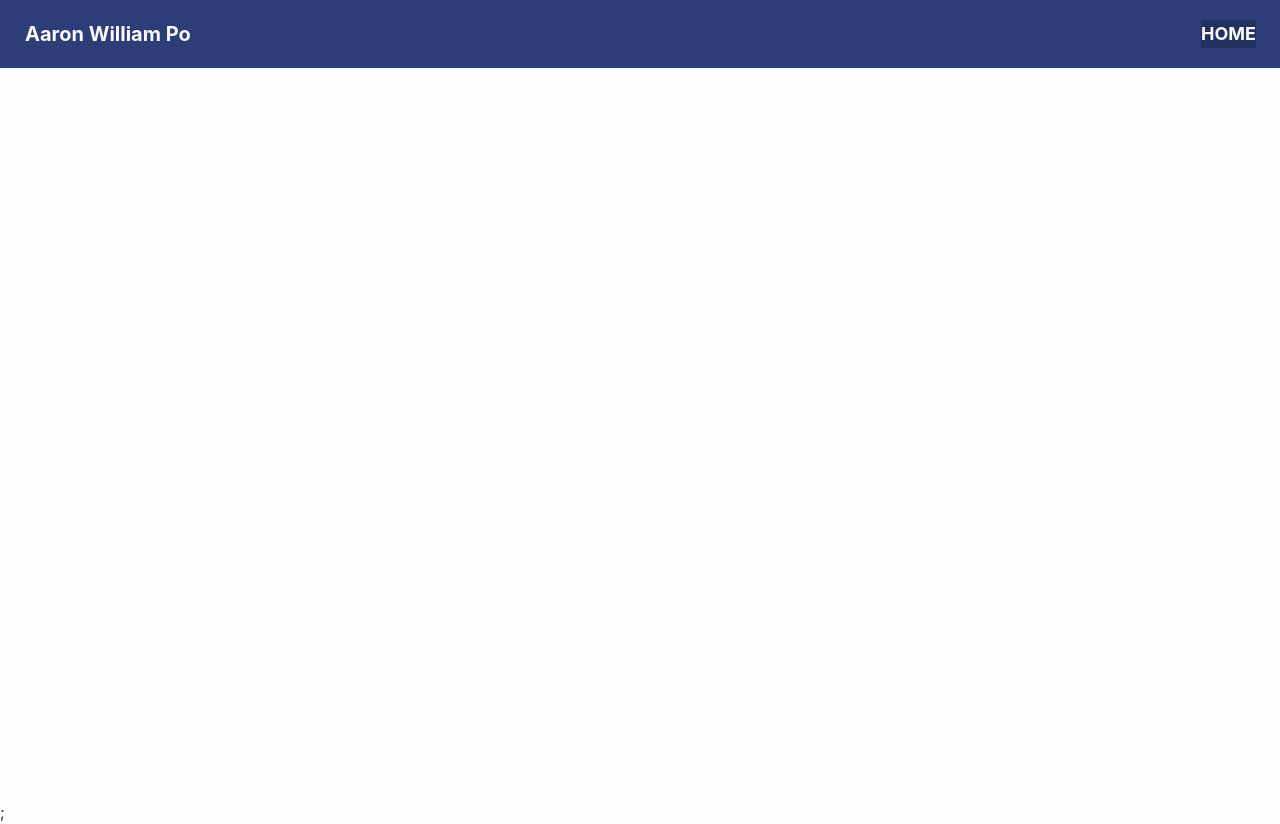
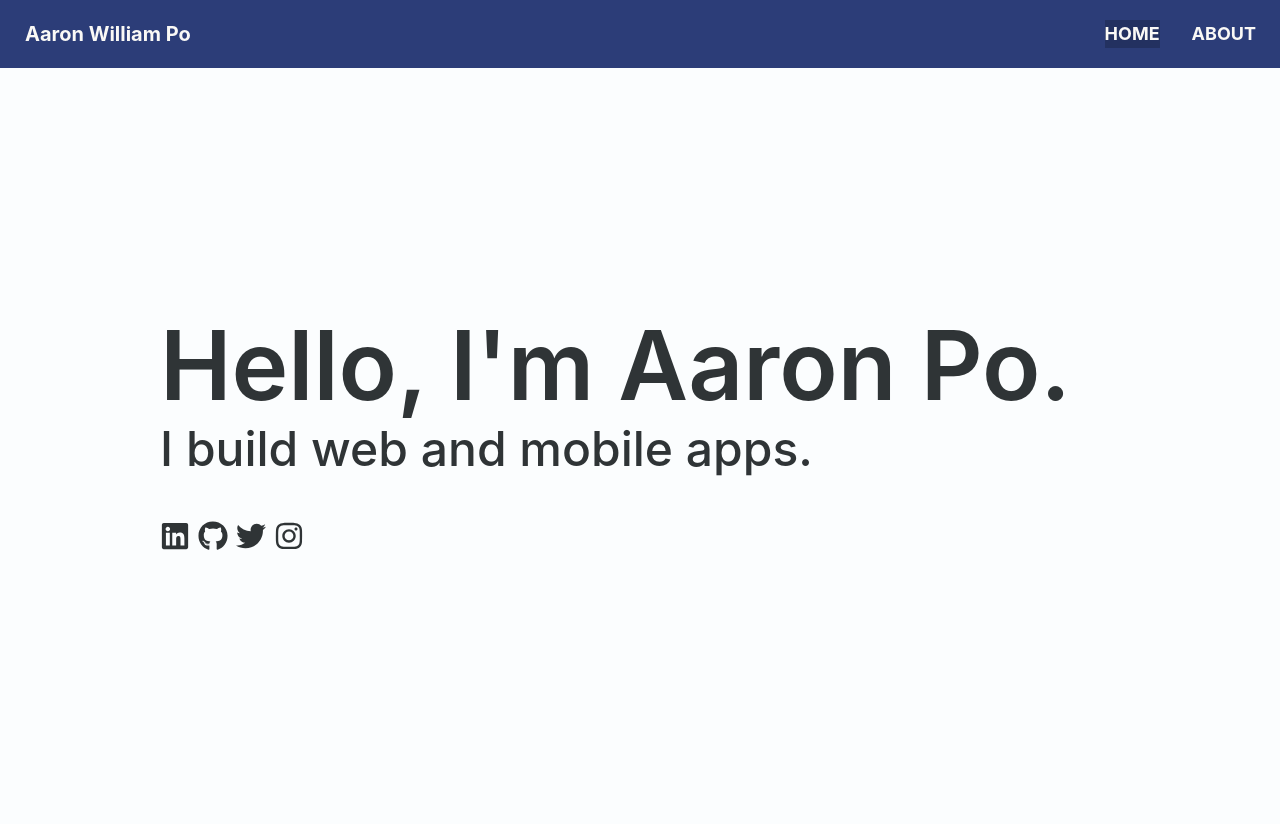
Before and after one commit to aaronpo97/portfolio, a Next.js app: page / in a window 1280 px wide. After the commit the page ends 800 px from the top, so only its background shows below. Built offline with nearby package versions, Linux system fonts and the light colour scheme.

Commit message:
Update dependencies, update home page

```diff
--- /dev/null
+++ b/components/homepage/Headings.tsx
@@ -0,0 +1,10 @@
+const Headings = () => {
+  return (
+    <div className="flex flex-col space-y-3">
+      <h1 className="text-8xl font-semibold">Hello, I'm Aaron Po.</h1>
+      <h2 className="text-5xl font-medium">I build web and mobile apps.</h2>
+    </div>
+  );
+};
+
+export default Headings;
--- /dev/null
+++ b/components/homepage/SocialIcon.tsx
@@ -0,0 +1,24 @@
+import { FunctionComponent } from 'react';
+import { IconType } from 'react-icons';
+
+interface TooltipProps {
+  icon: IconType;
+  socialName: string;
+  tooltipPosition?: 'top' | 'bottom' | 'left' | 'right';
+  href: string;
+}
+
+const SocialIcon: FunctionComponent<TooltipProps> = ({
+  icon,
+  socialName,
+  tooltipPosition = 'top',
+  href,
+}) => (
+  <div className={`tooltip tooltip-${tooltipPosition}`} data-tip={socialName}>
+    <a href={href} className="text-3xl">
+      {icon({})}
+    </a>
+  </div>
+);
+
+export default SocialIcon;
--- /dev/null
+++ b/components/homepage/Socials.tsx
@@ -0,0 +1,35 @@
+import { FaLinkedin, FaGithub, FaTwitter, FaInstagram } from 'react-icons/fa';
+import SocialIcon from './SocialIcon';
+
+const Socials = () => {
+  return (
+    <div className="flex flex-row space-x-2">
+      <SocialIcon
+        socialName="LinkedIn"
+        href="https://www.linkedin.com/in/aaronpo97"
+        icon={FaLinkedin}
+        tooltipPosition="bottom"
+      />
+      <SocialIcon
+        socialName="Github"
+        href="https://www.github.com/aaronpo97"
+        icon={FaGithub}
+        tooltipPosition="bottom"
+      />
+      <SocialIcon
+        socialName="Twitter"
+        href="https://twitter.com/aaronpo97"
+        icon={FaTwitter}
+        tooltipPosition="bottom"
+      />
+      <SocialIcon
+        socialName="Instagram"
+        href="https://www.instagram.com/aaronpo97"
+        icon={FaInstagram}
+        tooltipPosition="bottom"
+      />
+    </div>
+  );
+};
+
+export default Socials;
--- a/components/ui/Navbar.tsx
+++ b/components/ui/Navbar.tsx
@@ -18,7 +18,10 @@ const Navbar = () => {
     setCurrentURL(router.asPath);
   }, [router.asPath]);
 
-  const pages: Page[] = [{ slug: '/', name: 'Home' }];
+  const pages: Page[] = [
+    { slug: '/', name: 'Home' },
+    { slug: '/about', name: 'About' },
+  ];
 
   return (
     <nav className="navbar bg-primary">
--- a/pages/pages/[slug].tsx
+++ b/pages/[slug].tsx
@@ -4,10 +4,9 @@ import matter from 'gray-matter';
 import { GetStaticPaths, GetStaticProps, NextPage } from 'next';
 
 import { z } from 'zod';
-import Layout from '../../components/ui/Layout';
-import { PageMetadata, pageMetadataSchema } from '../../types/pageMetadata';
-
-import markdownToHTML from '../../util/markdownToHTML';
+import Layout from '../components/ui/Layout';
+import { PageMetadata, pageMetadataSchema } from '../types/pageMetadata';
+import markdownToHTML from '../util/markdownToHTML';
 
 const PostPage: NextPage<{
   pageMetadata: PageMetadata;
@@ -17,7 +16,7 @@ const PostPage: NextPage<{
     <Layout>
       <div className="items-center mt-20 mb-20 flex justify-center">
         <div className="w-7/12">
-          <div className="prose mx-auto max-w-none">
+          <div className="prose mx-auto max-w-none prose-h1:text-6xl prose-h2:mt-0 prose-h1:mb-6">
             <h1>{pageMetadata.title}</h1>
             <div dangerouslySetInnerHTML={{ __html: content }} />
           </div>
--- a/pages/index.tsx
+++ b/pages/index.tsx
@@ -1,37 +1,25 @@
 import type { NextPage } from 'next';
 import Head from 'next/head';
+import { FC, FunctionComponent, ReactNode } from 'react';
 
-import fs from 'fs';
-import matter from 'gray-matter';
-import Image from 'next/image';
-import Link from 'next/link';
+import { FaLinkedin, FaGithub, FaTwitter, FaInstagram } from 'react-icons/fa';
+import { IconType } from 'react-icons/lib';
+import Headings from '../components/homepage/Headings';
+import SocialIcon from '../components/homepage/SocialIcon';
+import Socials from '../components/homepage/Socials';
 import Layout from '../components/ui/Layout';
 
 const Home: NextPage = () => {
   return (
     <Layout>
-      <div className="flex h-full flex-col items-center justify-center py-2"></div>;
+      <div className="flex h-full flex-col py-2 justify-center items-center">
+        <div className="w-9/12 space-y-12">
+          <Headings />
+          <Socials />
+        </div>
+      </div>
     </Layout>
   );
 };
-export async function getStaticProps() {
-  // Get all our posts
-  const files = fs.readdirSync('content/projects');
-  const posts = files.map((fileName) => {
-    const slug = fileName.replace('.md', '');
-    const readFile = fs.readFileSync(`content/projects/${fileName}`, 'utf-8');
-    const { data: frontmatter } = matter(readFile);
 
-    return {
-      slug,
-      frontmatter,
-    };
-  });
-
-  return {
-    props: {
-      posts,
-    },
-  };
-}
 export default Home;
--- /dev/null
+++ b/pages/projects/index.tsx
@@ -0,0 +1,5 @@
+import { NextPage } from 'next';
+
+const ProjectIndex: NextPage = () => {
+  return <div>Projects</div>;
+};
```
Also changed, not shown: package.json (+17 -15 lines), pages/projects/[slug].tsx (renamed from pages/pages/projects/[slug].tsx, +3 -5 lines), 1 other file (tests, documents, lock files or other folders).
